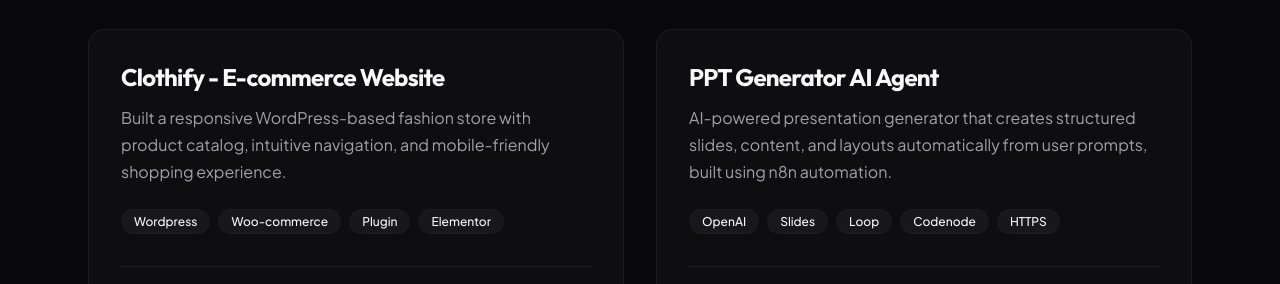
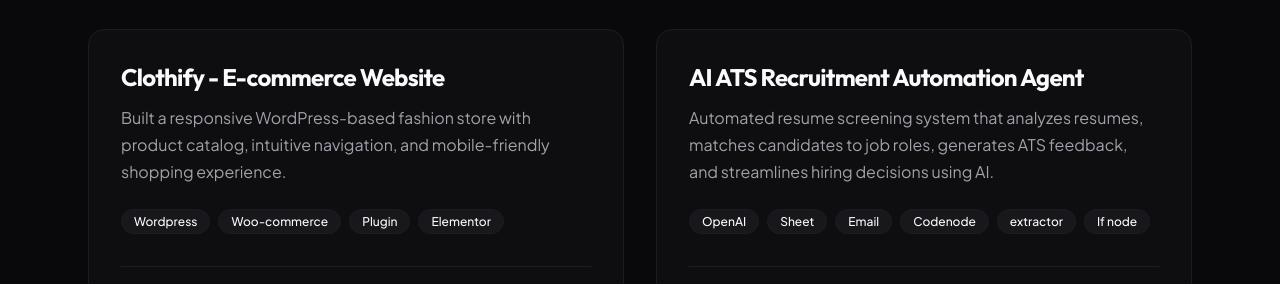
Before and after one commit to Dhruvkhandelwal2004/My-Portfolio, a plain HTML site: page index.html in a window 1280 px wide. Shown: the part 1340-1624 px from the top of the page. Drawn offline with nearby package versions, Linux system fonts and the light colour scheme.

Commit message:
Update index.html

```diff
--- a/index.html
+++ b/index.html
@@ -435,7 +435,7 @@
             </div>
             <div class="project-card-footer">
               <a
-                href="Execution of Workflow.png"
+                href="Untitled design.mp4"
                 class="btn btn-primary btn-sm"
                 target="_blank"
                 rel="noreferrer">
@@ -585,23 +585,21 @@
           <div class="project-card animate-on-scroll fade-up delay-2">
             <div class="project-card-glow cyan"></div>
             <div class="project-card-body">
-              <h3 class="project-title">PPT Generator AI Agent</h3>
+              <h3 class="project-title">AI ATS Recruitment Automation Agent</h3>
               <p class="project-desc">
-                AI-powered presentation generator that creates structured
-                slides, content, and layouts automatically from user prompts,
-                built using n8n automation.
-              </p>
+                 Automated resume screening system that analyzes resumes, matches candidates to job roles, generates ATS feedback, and streamlines hiring decisions using AI.              </p>
               <div class="project-tags">
                 <span class="project-tag">OpenAI</span>
-                <span class="project-tag">Slides</span>
-                <span class="project-tag">Loop</span>
+                <span class="project-tag">Sheet</span>
+                <span class="project-tag">Email</span>
                 <span class="project-tag">Codenode</span>
-                <span class="project-tag">HTTPS</span>
+                <span class="project-tag">extractor</span>
+                <span class="project-tag">If node</span>
               </div>
             </div>
             <div class="project-card-footer">
               <a
-                href="#"
+                href="Workflow Execution.mp4"
                 class="btn btn-primary btn-sm"
                 target="_blank"
                 rel="noreferrer">
@@ -621,7 +619,7 @@
                 Live Demo
               </a>
               <a
-                href="#"
+                href="https://github.com/Dhruvkhandelwal2004/AI-ATS-Recruitment-Automation-Agent"
                 class="btn btn-outline btn-sm"
                 target="_blank"
                 rel="noreferrer">
```
